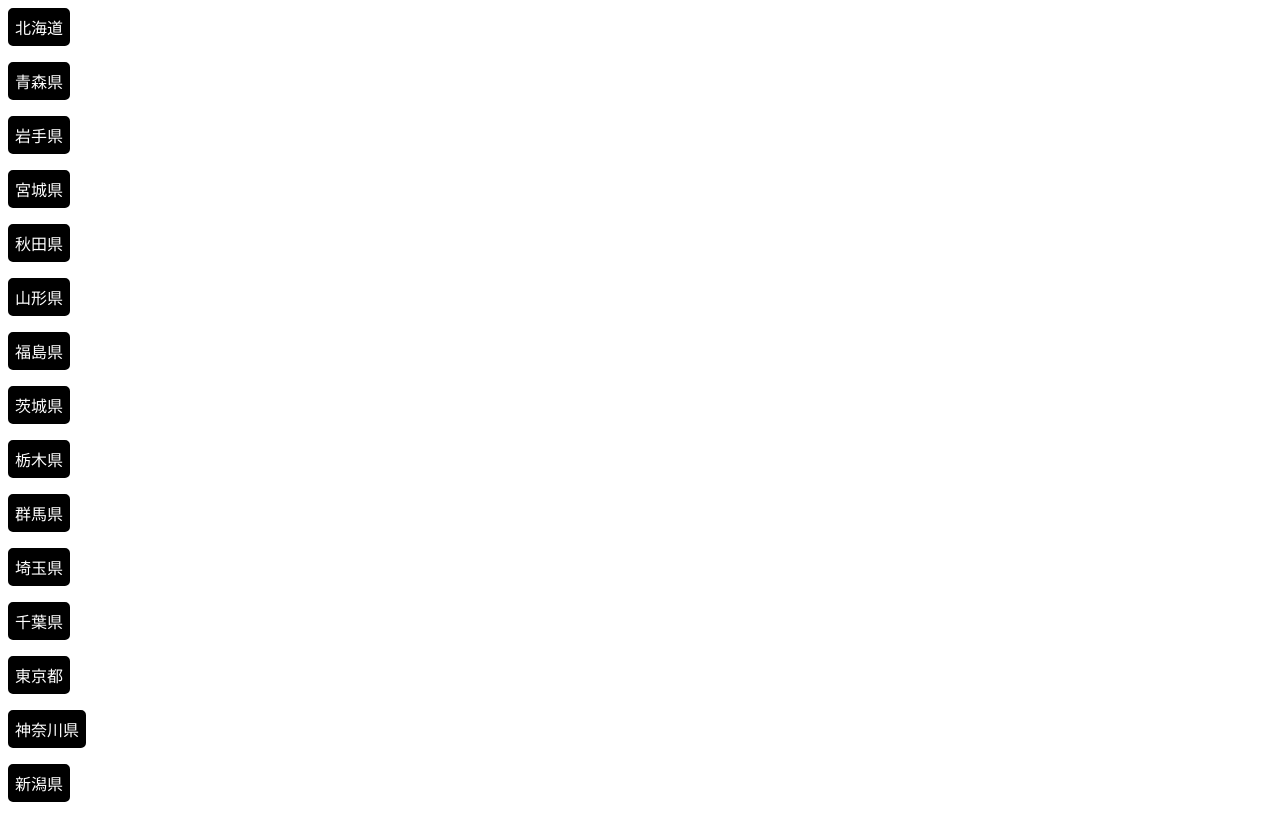
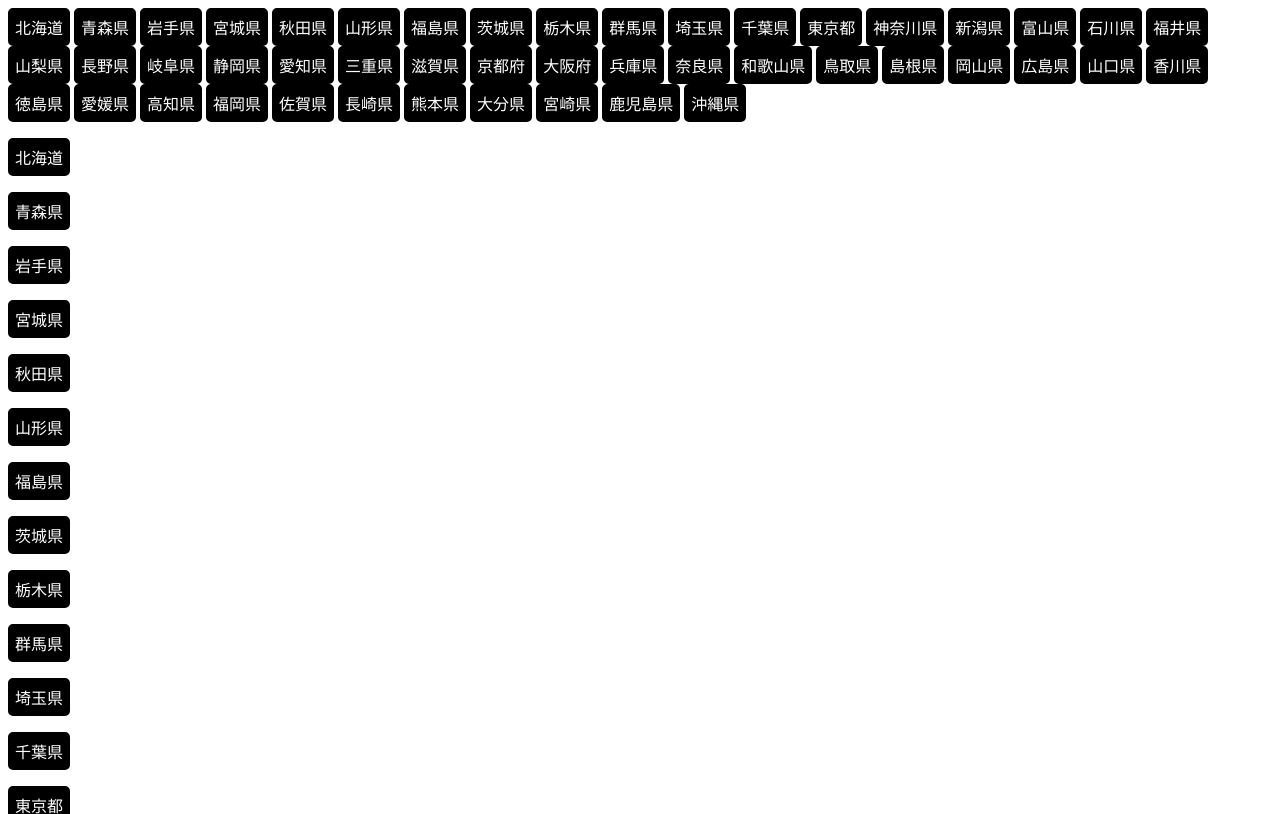
Before and after one commit to shimousaminato/schoolinfo, a plain HTML site: page index.html in a window 1280 px wide. Shown: the top 814 px of the page. Drawn offline with Linux system fonts and the light colour scheme.

Commit message:
Update index.html

```diff
--- a/index.html
+++ b/index.html
@@ -2,7 +2,53 @@
   <link rel="stylesheet" href="/schoolinfo/index.css">
   <title>全国の学校のインターネット情報</title>
 </head>
-</head>
+<tr><td><a class="Button" href="/schoolinfo/hokkaido/index.html">北海道</a></td>
+<td><a class="Button" href="/schoolinfo/aomori/index.html">青森県</a></td>
+<td><a class="Button" href="/schoolinfo/iwate/index.html">岩手県</a></td>
+<td><a class="Button" href="/schoolinfo/miyagi/index.html">宮城県</a></td></tr>
+<tr><td><a class="Button" href="/schoolinfo/akita/index.html">秋田県</a></td>
+<td><a class="Button" href="/schoolinfo/yamagata/index.html">山形県</a></td>
+<td><a class="Button" href="/schoolinfo/fukushima/index.html">福島県</a></td>
+<td><a class="Button" href="/schoolinfo/ibaraki/index.html">茨城県</a></td></tr>
+<tr><td><a class="Button" href="/schoolinfo/tochigi/index.html">栃木県</a></td>
+<td><a class="Button" href="/schoolinfo/gunma/index.html">群馬県</a></td>
+<td><a class="Button" href="/schoolinfo/saitama/index.html">埼玉県</a></td>
+<td><a class="Button" href="/schoolinfo/chiba/index.html">千葉県</a></td></tr>
+<tr><td><a class="Button" href="/schoolinfo/tokyo/index.html">東京都</a></td>
+<td><a class="Button" href="/schoolinfo/kanagawa/index.html">神奈川県</a></td>
+<td><a class="Button" href="/schoolinfo/niigata/index.html">新潟県</a></td>
+<td><a class="Button" href="/schoolinfo/toyama/index.html">富山県</a></td></tr>
+<tr><td><a class="Button" href="/schoolinfo/ishikawa/index.html">石川県</a></td>
+<td><a class="Button" href="/schoolinfo/fukui/index.html">福井県</a></td>
+<td><a class="Button" href="/schoolinfo/yamanashi/index.html">山梨県</a></td>
+<td><a class="Button" href="/schoolinfo/nagano/index.html">長野県</a></td></tr>
+<tr><td><a class="Button" href="/schoolinfo/gifu/index.html">岐阜県</a></td>
+<td><a class="Button" href="/schoolinfo/shizuoka/index.html">静岡県</a></td>
+<td><a class="Button" href="/schoolinfo/aichi/index.html">愛知県</a></td>
+<td><a class="Button" href="/schoolinfo/mie/index.html">三重県</a></td></tr>
+<tr><td><a class="Button" href="/schoolinfo/shiga/index.html">滋賀県</a></td>
+<td><a class="Button" href="/schoolinfo/kyoto/index.html">京都府</a></td>
+<td><a class="Button" href="/schoolinfo/osaka/index.html">大阪府</a></td>
+<td><a class="Button" href="/schoolinfo/hyogo/index.html">兵庫県</a></td></tr>
+<tr><td><a class="Button" href="/schoolinfo/nara/index.html">奈良県</a></td>
+<td><a class="Button" href="/schoolinfo/wakayama/index.html">和歌山県</a></td>
+<td><a class="Button" href="/schoolinfo/tottori/index.html">鳥取県</a></td>
+<td><a class="Button" href="/schoolinfo/shimane/index.html">島根県</a></td></tr>
+<tr><td><a class="Button" href="/schoolinfo/okayama/index.html">岡山県</a></td>
+<td><a class="Button" href="/schoolinfo/hiroshima/index.html">広島県</a></td>
+<td><a class="Button" href="/schoolinfo/yamaguchi/index.html">山口県</a></td>
+<td><a class="Button" href="/schoolinfo/kagawa/index.html">香川県</a></td></tr>
+<tr><td><a class="Button" href="/schoolinfo/tokushima/index.html">徳島県</a></td>
+<td><a class="Button" href="/schoolinfo/ehime/index.html">愛媛県</a></td>
+<td><a class="Button" href="/schoolinfo/kochi/index.html">高知県</a></td>
+<td><a class="Button" href="/schoolinfo/fukuoka/index.html">福岡県</a></td></tr>
+<tr><td><a class="Button" href="/schoolinfo/saga/index.html">佐賀県</a></td>
+<td><a class="Button" href="/schoolinfo/nagasaki/index.html">長崎県</a></td>
+<td><a class="Button" href="/schoolinfo/kumamoto/index.html">熊本県</a></td>
+<td><a class="Button" href="/schoolinfo/oita/index.html">大分県</a></td></tr>
+<tr><td><a class="Button" href="/schoolinfo/miyazaki/index.html">宮崎県</a></td>
+<td><a class="Button" href="/schoolinfo/kagoshima/index.html">鹿児島県</a></td>
+<td><a class="Button" href="/schoolinfo/okinawa/index.html">沖縄県</a></td></tr>
 <p><a class="Button" href="/schoolinfo/hokkaido/index.html">北海道</a></p>
 <p><a class="Button" href="/schoolinfo/aomori/index.html">青森県</a></p>
 <p><a class="Button" href="/schoolinfo/iwate/index.html">岩手県</a></p>
```
